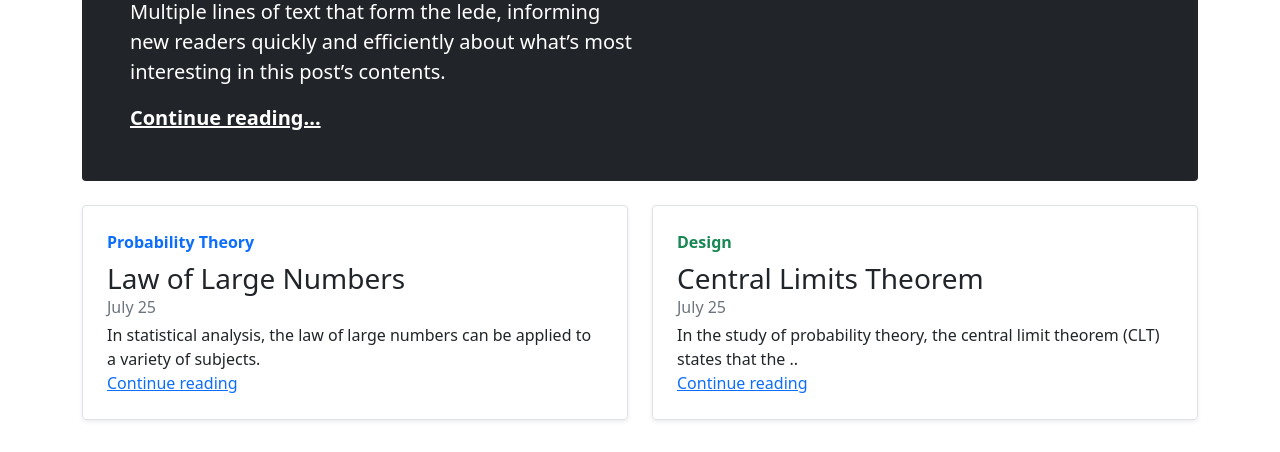
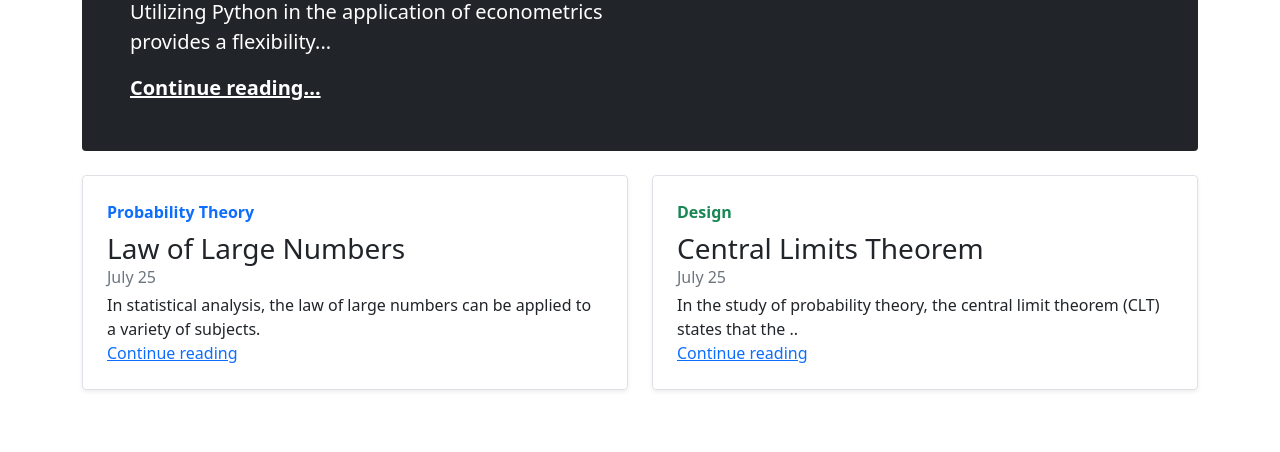
Before and after one commit to PracticeGitForExample/EconometricsInPython, a plain HTML site: page index.html in a window 1280 px wide. Shown: the part 425-877 px from the top of the page. After the commit the page ends 847 px from the top, so only its background shows below. Drawn offline with nearby package versions, Linux system fonts and the light colour scheme.

Commit message:
Update index.html

```diff
--- a/index.html
+++ b/index.html
@@ -37,7 +37,7 @@
   <div class="p-4 p-md-5 mb-4 text-white rounded bg-dark">
     <div class="col-md-6 px-0">
       <h1 class="display-4 fst-italic">An Introduction to Econometrics In Python</h1>
-      <p class="lead my-3">Multiple lines of text that form the lede, informing new readers quickly and efficiently about what’s most interesting in this post’s contents.</p>
+      <p class="lead my-3">Utilizing Python in the application of econometrics provides a flexibility...</p>
       <p class="lead mb-0"><a href="#" class="text-white fw-bold">Continue reading...</a></p>
     </div>
   </div>
```
